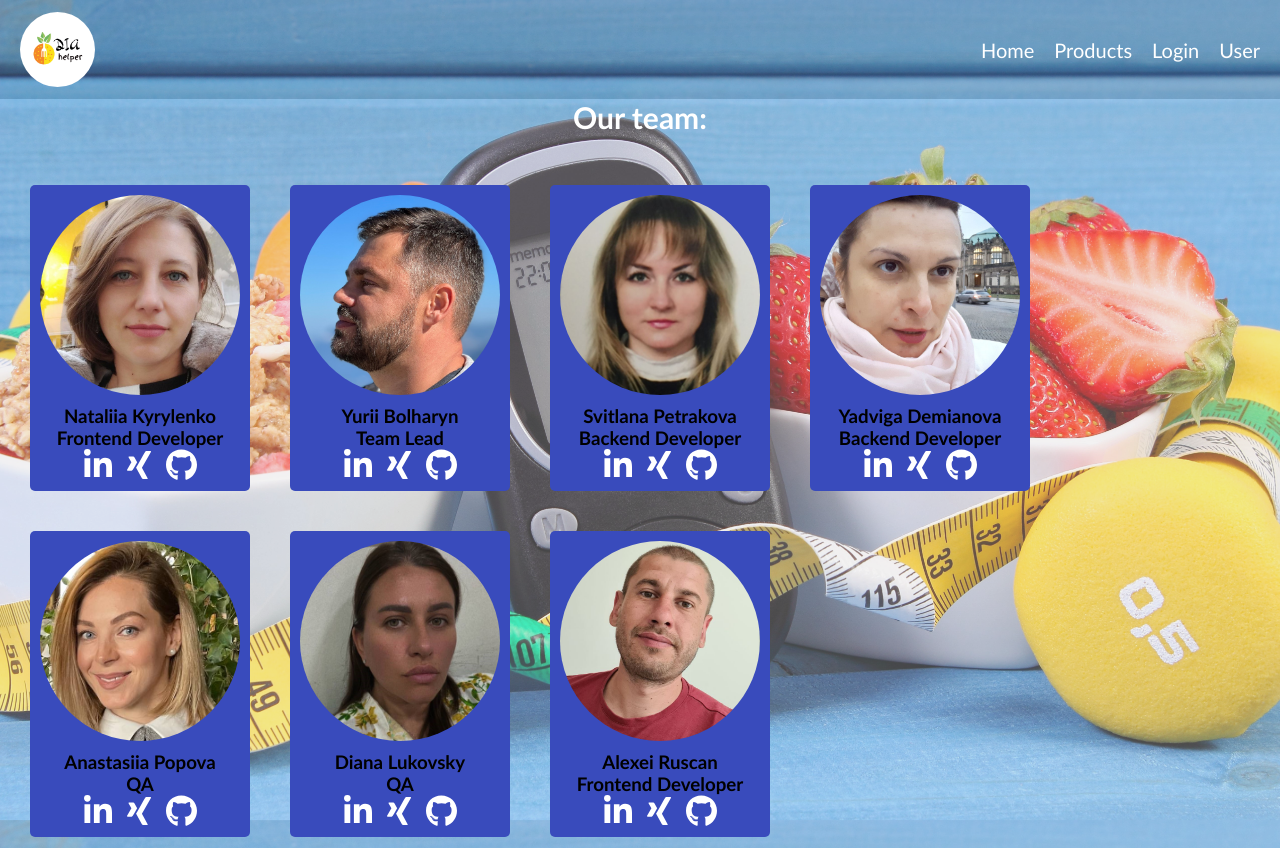
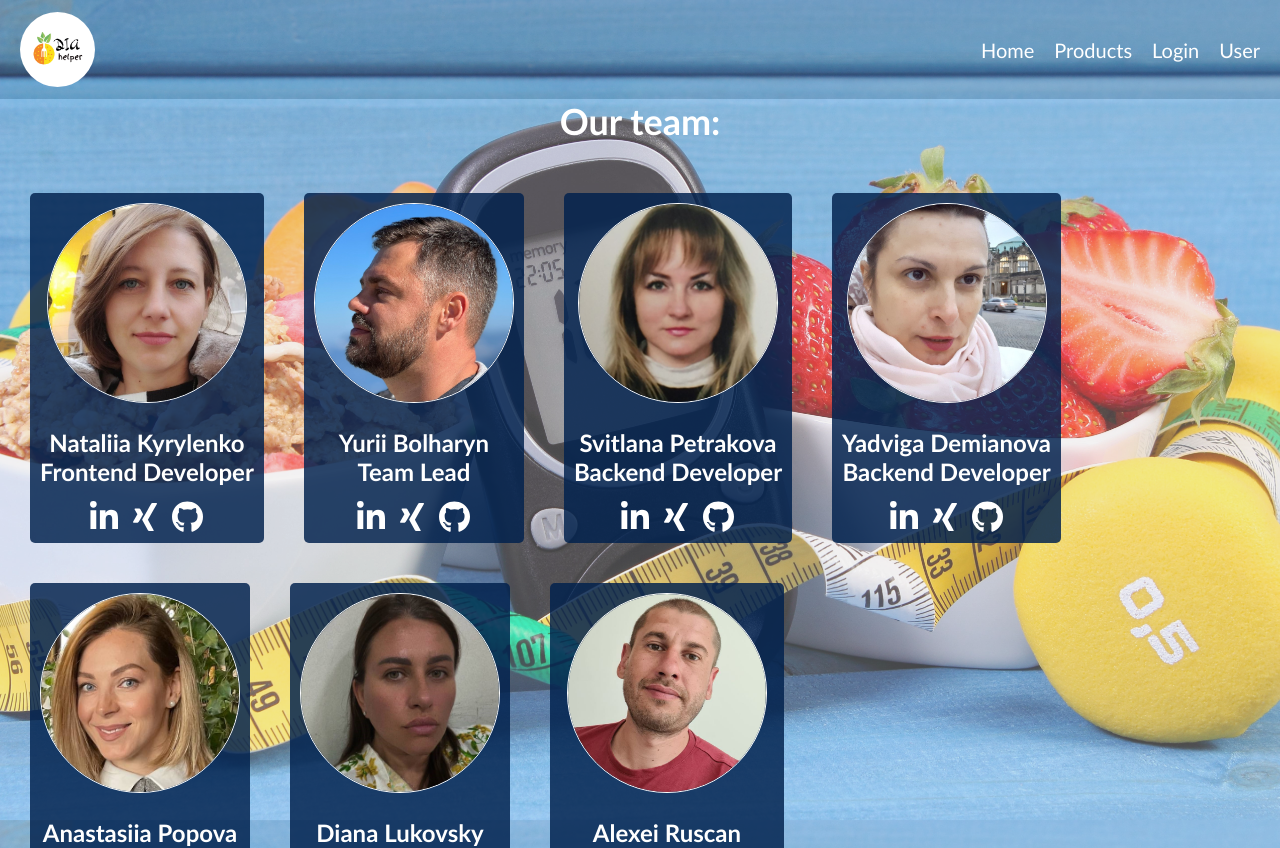
Before and after one commit to yurecpr/DiaHelper, a React (Vite) app: page /#/about in a window 1280 px wide. Shown: the top 848 px of the page. Built offline with nearby package versions, Linux system fonts and the light colour scheme.

Commit message:
add foto in  AboutUs

```diff
--- a/src/components/LoginForm/LoginForm.tsx
+++ b/src/components/LoginForm/LoginForm.tsx
@@ -43,7 +43,7 @@ function LoginForm() {
           setErrorMessage("Invalid email or password");
            console.error("Login failed", error);
          });
-      console.log(values);
+      // console.log(values);
 
     },
   });
--- a/src/pages/AboutUsPage/styles.ts
+++ b/src/pages/AboutUsPage/styles.ts
@@ -7,10 +7,12 @@ export const AboutUsContainer = styled.div`
   flex-direction: column;
   align-items: center;
   z-index: 2;
+  /* background-color: rgba(0, 33, 77, 0.83); */
 `;
 export const AboutUsTitle = styled.h2`
-  font-size: 30px;
+  font-size: 36px;
   color: white;
+
 `;
 export const AboutUsWrapper = styled.div`
   display: flex;
@@ -29,7 +31,8 @@ export const DeveloperCard = styled.div`
   border-radius: 5px;
   width: auto;
   text-align: center;
-  background-color:#394BBC;
+  background-color:rgba(0, 33, 77, 0.83);
+  gap: 15px;
 `;
 export const DeveloperInfoContainer = styled.div`
   display: flex;
@@ -38,12 +41,16 @@ export const DeveloperInfo = styled.div`
   display: flex;
   flex-direction: column;
 `;
-export const DeveloperName = styled.h3``;
+export const DeveloperName = styled.h3`
+color: white;
+font-size: 24px;
+`;
 
 export const DeveloperImg = styled.img`
   width: 200px;
   height: 200px;
   border-radius: 50%;
+  border: 1px solid white ;
   object-fit: cover;
   margin-bottom: 10px;
 `;
--- a/src/pages/UserPage/UserPage.tsx
+++ b/src/pages/UserPage/UserPage.tsx
@@ -68,7 +68,7 @@ export default function UserPage() {
        const calculatedMaxCalories = userData.weight * 25;
        setMaxCalories(calculatedMaxCalories);
        //console.log(userData.weight);
-       console.log(userData);
+      // console.log(userData);
        //console.log(calculatedMaxCalories);
 
       } catch (error) {
```
